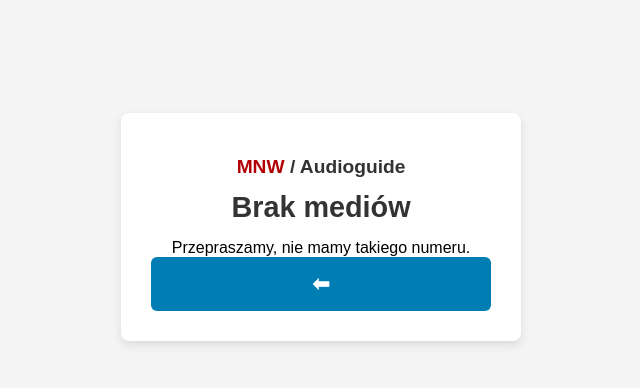
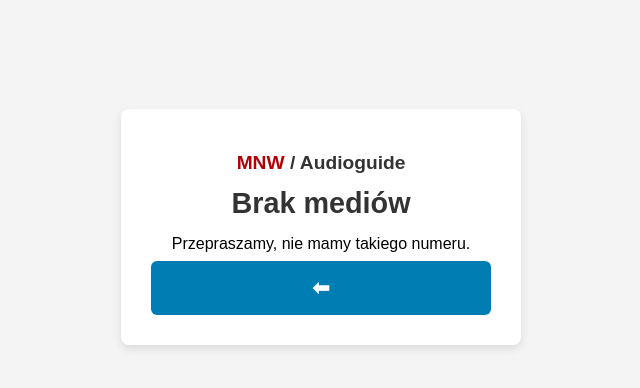
Before and after one commit to MNW1862/audioguide, a PHP site: page /404.php in a window 1280 px wide. Shown: the part 173-561 px from the top of the page, without its empty margins (319-959 px from the left). Run offline with PHP 8.4, Linux system fonts and the light colour scheme.

Commit message:
better spacing of text

```diff
--- a/404.php
+++ b/404.php
@@ -14,7 +14,7 @@
         <h1><span class="mnw">MNW</span> / Audioguide</h1>
 	</header>
         <h2>Brak mediów</h2>
-        <p>Przepraszamy, nie mamy takiego numeru.</p>
+        <p class="nodata">Przepraszamy, nie mamy takiego numeru.</p>
         <a href="index.php" class="button">&#x2b05;</a>
     </div>
 </body>
```
